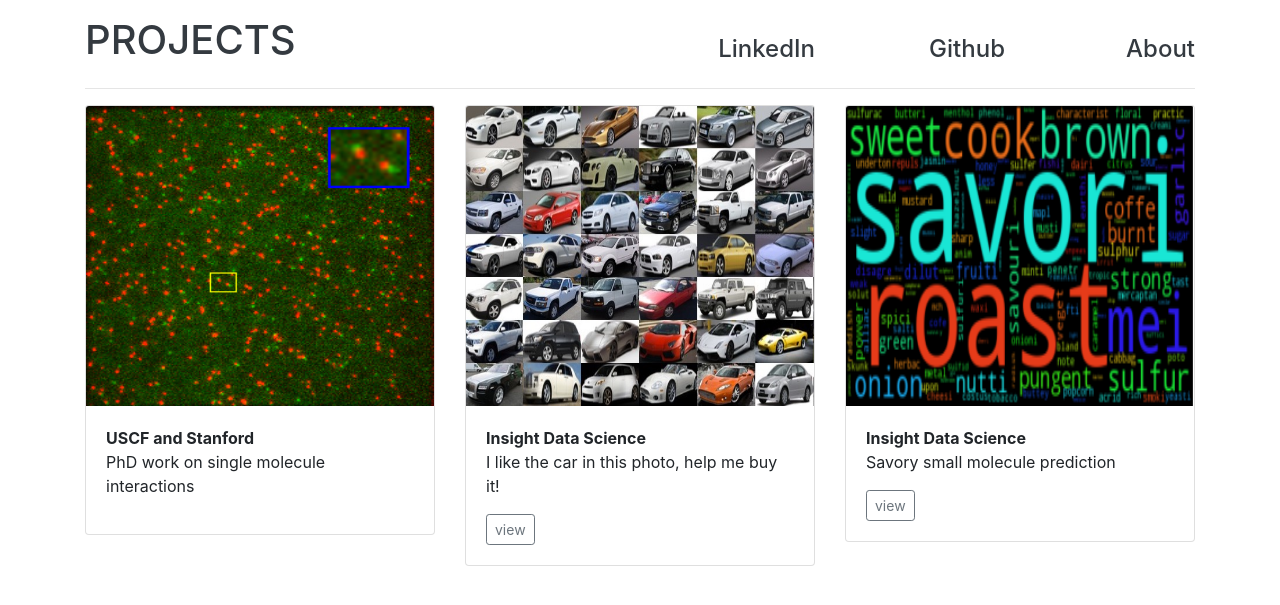
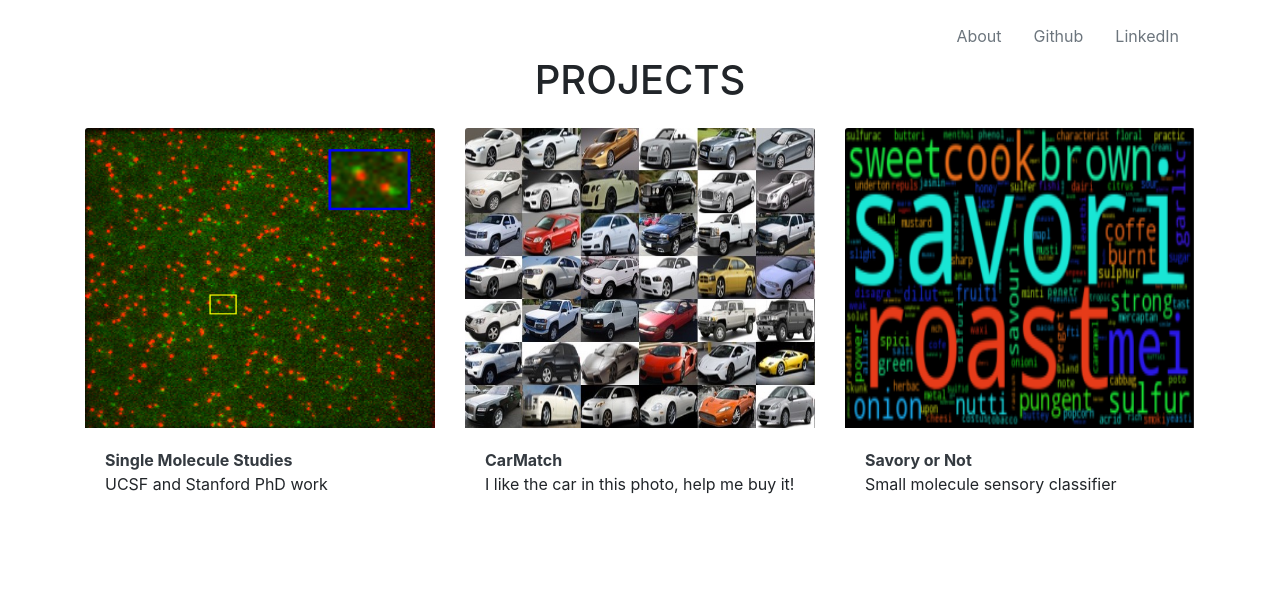
Before and after one commit to trnoriega/car-website, a Django app: template templates/landing/index.html in a window 1280 px wide. Shown: the top 605 px of the page. Run offline with Django 3.2, Linux system fonts and the light colour scheme; the template is opened without the code that fills it, so the values that code supplies are empty; some libraries are stand-ins or nearby versions.

Commit message:
Clean, working landing template

```diff
--- a/templates/landing/index.html
+++ b/templates/landing/index.html
@@ -11,93 +11,64 @@
     <link rel="stylesheet" href="https://maxcdn.bootstrapcdn.com/bootstrap/4.0.0/css/bootstrap.min.css" integrity="sha384-Gn5384xqQ1aoWXA+058RXPxPg6fy4IWvTNh0E263XmFcJlSAwiGgFAW/dAiS6JXm" crossorigin="anonymous">
   </head>
   <body>
-    <div class="container py-3">
-      <div class="row align-items-end">
-        <div class="col-6">
-          <h1>
-            <a href="{% url 'landing:index' %}" class="text-dark">PROJECTS</a>
-          </h1>
-        </div>
-        <div class="col-2 d-flex justify-content-end">
-          <h4>
-            <a href="https://www.linkedin.com/in/thomasnoriega" class="text-dark">LinkedIn</a>
-          </h4>
-        </div>
-        <div class="col-2 d-flex justify-content-end">
-          <h4>
-            <a href="https://github.com/trnoriega" class="text-dark">Github</a>
-          </h4>
-        </div>
-        <div class="col-2 d-flex justify-content-end">
-            <h4>
-              <a href="https://github.com/trnoriega" class="text-dark">About</a>
-            </h4>
-        </div>
+    <div class="container">
+      <header class="py-3">
+      <ul class="nav justify-content-end">
+        <li class="nav-item">
+          <a class="nav-link text-muted" href="https://github.com/trnoriega">About</a>
+        </li>
+        <li class="nav-item">
+          <a class="nav-link text-muted" href="https://github.com/trnoriega">Github</a>
+        </li>
+        <li class="nav-item">
+          <a class="nav-link text-muted" href="https://www.linkedin.com/in/thomasnoriega">LinkedIn</a>
+        </li>
+      </ul>
+      <div class="col text-center">
+        <h1>PROJECTS</h1>
       </div>
-      <hr>
+      </header>
       <div class="row align-items-start">
         <div class="col-md-4">
-          <div class="card mb-4">
+          <div class="card border-0 mb-4">
             <img class="card-img-top" height="300" src="{% static "landing/images/ucsf.jpg" %}" alt="Graduate work">
             <div class="card-body">
               <p class="card-text">
-                <strong> USCF and Stanford </strong>
-                <br> PhD work on single molecule interactions
+                <a class="text-dark" href="https://thomasnoriega.wordpress.com/">
+                  <strong>Single Molecule Studies</strong>
+                </a>
+                <br> UCSF and Stanford PhD work
               </p>
-              <div class="d-flex justify-content-between align-items-center">
-                <!-- <div class="btn-group">
-                  <a type="button" class="btn btn-sm btn-outline-secondary" href="https://thomasnoriega.wordpress.com/"> view </a>
-                </div> -->
-                <!-- <small class="text-muted">9 mins</small> -->
-              </div>
             </div>
           </div>
         </div>
         <div class="col-md-4">
-          <div class="card mb-4 box-shadow">
+          <div class="card border-0 mb-4">
             <img class="card-img-top" height="300" src="{% static "landing/images/class_montage.jpg" %}" alt="Car Match">
             <div class="card-body">
               <p class="card-text">
-                <strong> Insight Data Science </strong>
+                <a class="text-dark" href="{% url 'classifier:index' %}">
+                  <strong>CarMatch</strong>
+                </a>
                 <br> I like the car in this photo, help me buy it!
               </p>
-              <div class="d-flex justify-content-between align-items-center">
-                <div class="btn-group">
-                  <a type="button" class="btn btn-sm btn-outline-secondary" href="{% url 'classifier:index' %}"> view </a>
-                </div>
-                <!-- <small class="text-muted">9 mins</small> -->
-              </div>
             </div>
           </div>
         </div>
         <div class="col-md-4">
-          <div class="card mb-4 box-shadow">
+          <div class="card border-0 mb-4">
             <img class="card-img-top" height="300" src="{% static "landing/images/wordcloud.png" %}" alt="Car Match">
             <div class="card-body">
               <p class="card-text">
-                <strong> Insight Data Science </strong>
-                <br> Savory small molecule prediction
+                <a class="text-dark" href="https://github.com/trnoriega/fema-flavor-classifier">
+                    <strong>Savory or Not</strong>
+                </a>
+                <br> Small molecule sensory classifier
               </p>
-              <div class="d-flex justify-content-between align-items-center">
-                <div class="btn-group">
-                  <a type="button" class="btn btn-sm btn-outline-secondary" href="https://github.com/trnoriega/fema-flavor-classifier"> view </a>
-                </div>
-                <!-- <small class="text-muted">9 mins</small> -->
-              </div>
             </div>
           </div>
         </div>
       </div>
     </div>
-
-    <!-- Bootstrap core JavaScript
-      ================================================== -->
-    <!-- Placed at the end of the document so the pages load faster -->
-    <script src="https://code.jquery.com/jquery-3.2.1.slim.min.js" integrity="sha384-KJ3o2DKtIkvYIK3UENzmM7KCkRr/rE9/Qpg6aAZGJwFDMVNA/GpGFF93hXpG5KkN"
-      crossorigin="anonymous"></script>
-    <script src="https://cdnjs.cloudflare.com/ajax/libs/popper.js/1.12.9/umd/popper.min.js" integrity="sha384-ApNbgh9B+Y1QKtv3Rn7W3mgPxhU9K/ScQsAP7hUibX39j7fakFPskvXusvfa0b4Q"
-      crossorigin="anonymous"></script>
-    <script src="https://maxcdn.bootstrapcdn.com/bootstrap/4.0.0/js/bootstrap.min.js" integrity="sha384-JZR6Spejh4U02d8jOt6vLEHfe/JQGiRRSQQxSfFWpi1MquVdAyjUar5+76PVCmYl"
-      crossorigin="anonymous"></script>
   </body>
 </html>
```
